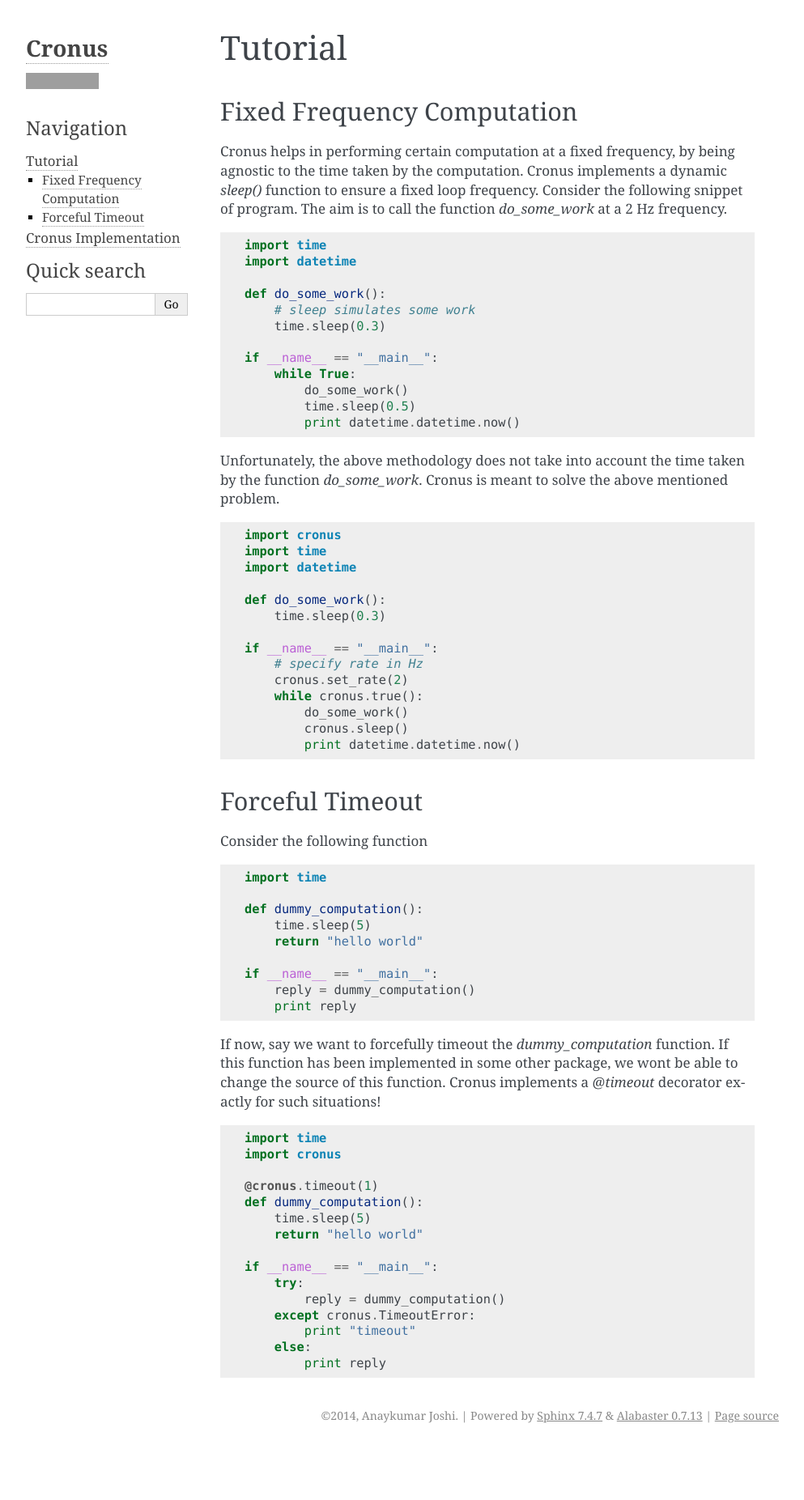
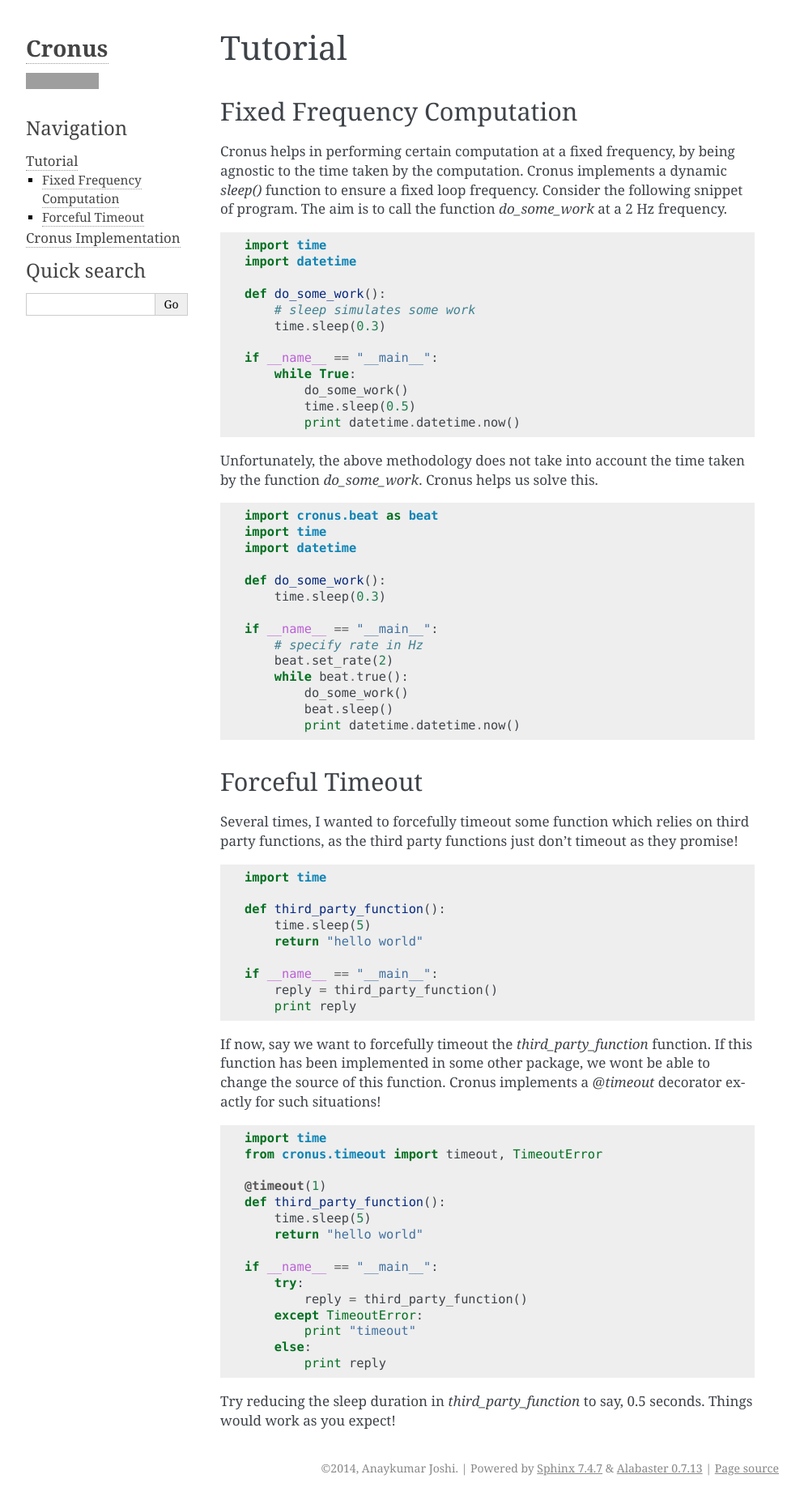
Before and after one commit to anayjoshi/cronus, a Sphinx documentation site: the page built from docs/tutorial.rst, in a window 1280 px wide. Shown: the whole page at 81% size, without its empty margins (148-1141 px from the left). Built offline with Sphinx 7.4.7, drawn with Linux system fonts in a browser that asks for light colours; before the commit the page ends 1788 px from its top, so only the background shows below that; grey boxes are pictures that could not be loaded.

Commit message:
cleaned docs, and separated beat & timeout from __init__.py

```diff
--- a/cronus/__init__.py
+++ /dev/null
@@ -1,2 +0,0 @@
-from beat import OvertimeError, sleep, set_rate
-from timeout import TimeoutError, timeout
--- a/docs/conf.py
+++ b/docs/conf.py
@@ -18,7 +18,7 @@
 # If extensions (or modules to document with autodoc) are in another directory,
 # add these directories to sys.path here. If the directory is relative to the
 # documentation root, use os.path.abspath to make it absolute, like shown here.
-sys.path.insert(0, os.path.abspath('/Users/anaykumarjoshi/devcodes/github/cronus/cronus'))
+sys.path.insert(0, os.path.abspath('../cronus'))
 
 # -- General configuration ------------------------------------------------
 
@@ -50,7 +50,7 @@
 # built documents.
 #
 # The short X.Y version.
-version = '0.1'
+version = '0.2'
 # The full version, including alpha/beta/rc tags.
 release = '0.1'
 
--- a/docs/implementation.rst
+++ b/docs/implementation.rst
@@ -1,13 +1,13 @@
 Cronus Implementation
 =====================
 
-Implementation withing cronus is divided into two sub-packages: `beat` and `timeout`
+Implementation withing cronus is divided into two modules: `beat` and `timeout`
 
 
 beat
 ----
 
-The `beat` package implements the fixed frequency feature
+The `beat` module implements the fixed frequency feature
 
 .. autofunction:: beat.set_rate
 
@@ -23,7 +23,7 @@
 timeout
 -------
 
-The `timeout` package implements, obviously, the timeout feature
+The `timeout` module implements, obviously, the timeout feature
 
 .. autofunction:: timeout.timeout
 
--- a/docs/tutorial.rst
+++ b/docs/tutorial.rst
@@ -23,12 +23,12 @@
             time.sleep(0.5)
             print datetime.datetime.now()
 
-Unfortunately, the above methodology does not take into account the time taken by the function `do_some_work`. Cronus is meant to solve the above mentioned problem.
+Unfortunately, the above methodology does not take into account the time taken by the function `do_some_work`. Cronus helps us solve this.
 
 
 .. code-block:: python
 
-    import cronus
+    import cronus.beat as beat
     import time
     import datetime
 
@@ -37,46 +37,48 @@
 
     if __name__ == "__main__":
         # specify rate in Hz
-        cronus.set_rate(2)
-        while cronus.true():
+        beat.set_rate(2)
+        while beat.true():
             do_some_work()
-            cronus.sleep()
+            beat.sleep()
             print datetime.datetime.now()
 
 
 Forceful Timeout
 ----------------
 
-Consider the following function
+Several times, I wanted to forcefully timeout some function which relies on third party functions, as the third party functions just don't timeout as they promise!
 
 .. code-block:: python
 
     import time
 
-    def dummy_computation():
+    def third_party_function():
         time.sleep(5)
         return "hello world"
 
     if __name__ == "__main__":
-        reply = dummy_computation()
+        reply = third_party_function()
         print reply
 
-If now, say we want to forcefully timeout the `dummy_computation` function. If this function has been implemented in some other package, we wont be able to change the source of this function. Cronus implements a `@timeout` decorator exactly for such situations!
+If now, say we want to forcefully timeout the `third_party_function` function. If this function has been implemented in some other package, we wont be able to change the source of this function. Cronus implements a `@timeout` decorator exactly for such situations!
 
 .. code-block:: python
 
     import time
-    import cronus
+    from cronus.timeout import timeout, TimeoutError
 
-    @cronus.timeout(1)
-    def dummy_computation():
+    @timeout(1)
+    def third_party_function():
         time.sleep(5)
         return "hello world"
 
     if __name__ == "__main__":
         try:
-            reply = dummy_computation()
-        except cronus.TimeoutError:
+            reply = third_party_function()
+        except TimeoutError:
             print "timeout"
         else:
             print reply
+
+Try reducing the sleep duration in `third_party_function` to say, 0.5 seconds. Things would work as you expect!
```
Also changed, not shown: 1 other file.
